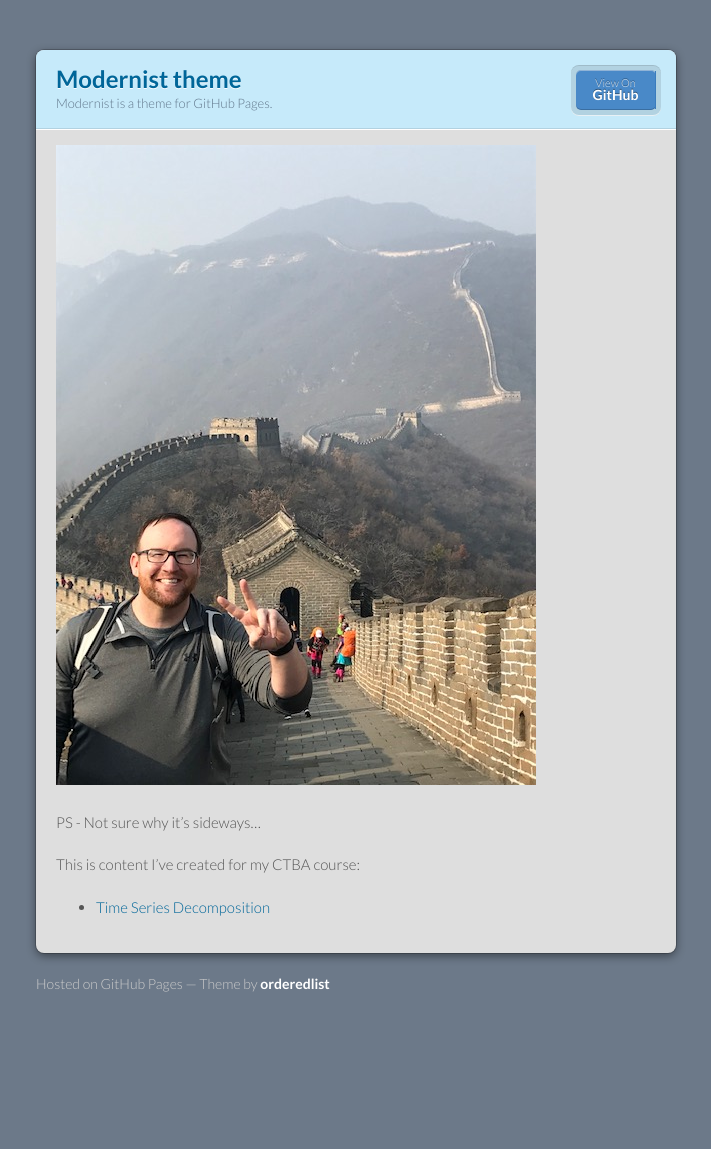
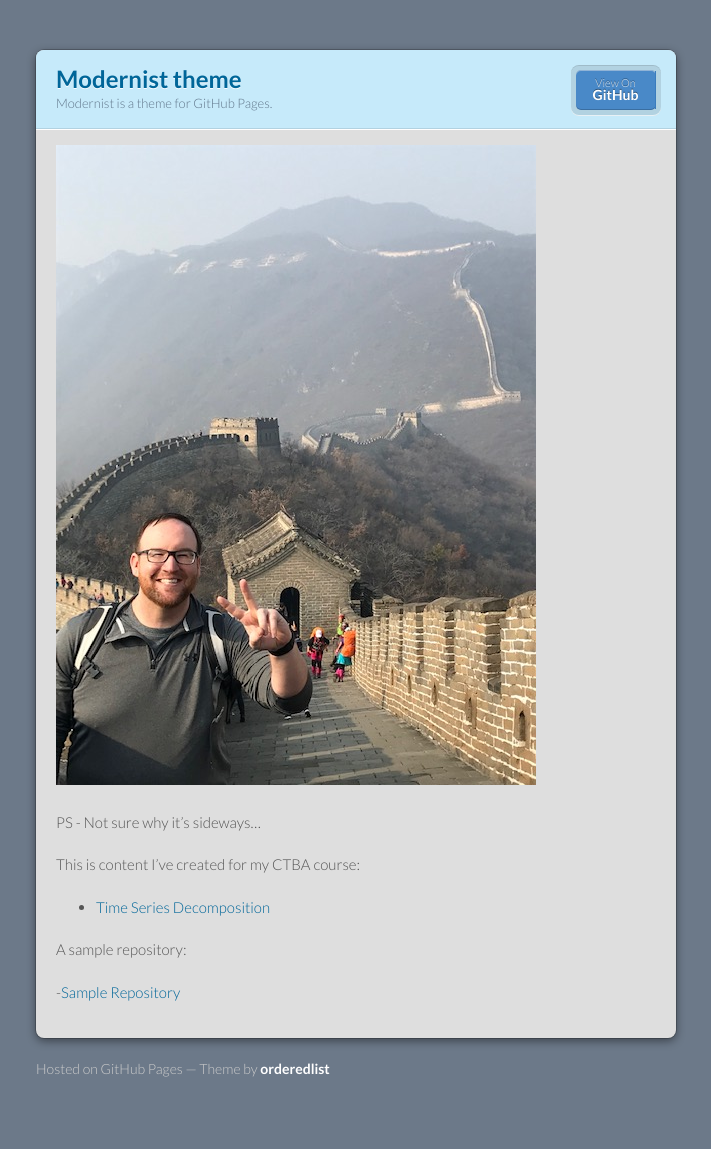
Before and after one commit to sshields07/sshields07.github.io, a Jekyll site: the page built from index.md, in a window 1280 px wide. Shown: the whole page, without its empty margins (284-995 px from the left). Built offline with Jekyll 4.4.1, drawn with Linux system fonts in a browser that asks for light colours; our own code applies the rules of GitHub Pages for plain Markdown files; before the commit the page ends 1064 px from its top, so only the background shows below that.

Commit message:
Update index.md

```diff
--- a/index.md
+++ b/index.md
@@ -10,3 +10,7 @@ PS - Not sure why it's sideways...
 This is content I've created for my CTBA course:
 
 - [Time Series Decomposition](/timeseries/index.md)
+
+A sample repository:
+
+-[Sample Repository](https://github.com/sshields07/fluffy-octo-sniffle)
```
